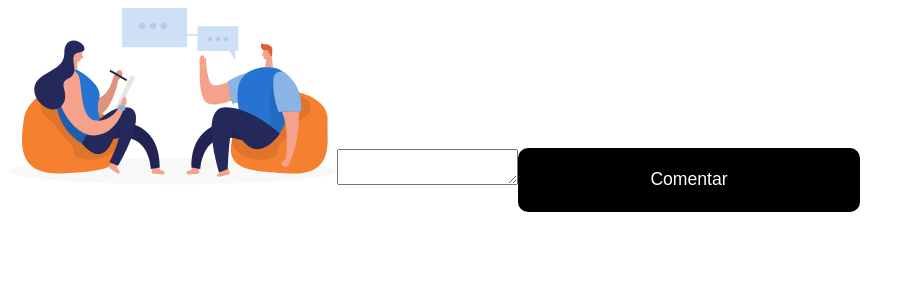
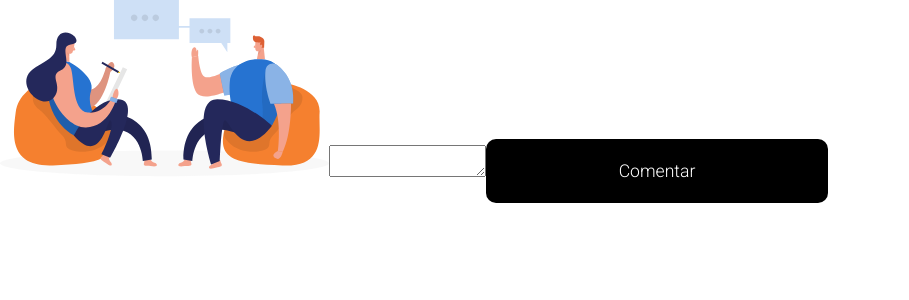
Before and after one commit to luanargolodev/to-do-list, a React (Create React App) app: page / in a window 1280 px wide. Shown: the top 300 px of the page, without its empty margins (0-909 px from the left). Built offline with nearby package versions, Linux system fonts and the light colour scheme.

Commit message:
feat: Add global styles

```diff
--- a/public/index.html
+++ b/public/index.html
@@ -1,5 +1,5 @@
 <!DOCTYPE html>
-<html lang="en">
+<html lang="pt-BR">
   <head>
     <meta charset="utf-8" />
     <link rel="icon" href="%PUBLIC_URL%/favicon.ico" />
@@ -15,6 +15,12 @@
       user's mobile device or desktop. See https://developers.google.com/web/fundamentals/web-app-manifest/
     -->
     <link rel="manifest" href="%PUBLIC_URL%/manifest.json" />
+    <link rel="preconnect" href="https://fonts.googleapis.com" />
+    <link rel="preconnect" href="https://fonts.gstatic.com" crossorigin />
+    <link
+      href="https://fonts.googleapis.com/css2?family=Roboto:wght@300&display=swap"
+      rel="stylesheet"
+    />
     <!--
       Notice the use of %PUBLIC_URL% in the tags above.
       It will be replaced with the URL of the `public` folder during the build.
@@ -24,10 +30,12 @@
       work correctly both with client-side routing and a non-root public URL.
       Learn how to configure a non-root public URL by running `npm run build`.
     -->
-    <title>React App</title>
+    <title>To-do List</title>
   </head>
   <body>
-    <noscript>You need to enable JavaScript to run this app.</noscript>
+    <noscript
+      >Você precisa habilitar o JavaScript para visualizar esse site.</noscript
+    >
     <div id="root"></div>
     <!--
       This HTML file is a template.
--- /dev/null
+++ b/src/globalStyles.js
@@ -0,0 +1,10 @@
+import { createGlobalStyle } from 'styled-components';
+
+export const GlobalStyle = createGlobalStyle`
+  * {
+    margin: 0;
+    padding: 0;
+    box-sizing: border-box;
+    font-family: 'Roboto', sans-serif;
+  }
+`;
--- a/src/index.js
+++ b/src/index.js
@@ -1,10 +1,12 @@
 import React from 'react';
 import ReactDOM from 'react-dom/client';
 import App from './App';
+import { GlobalStyle } from './globalStyles';
 
 const root = ReactDOM.createRoot(document.getElementById('root'));
 root.render(
   <React.StrictMode>
     <App />
+    <GlobalStyle />
   </React.StrictMode>,
 );
```
